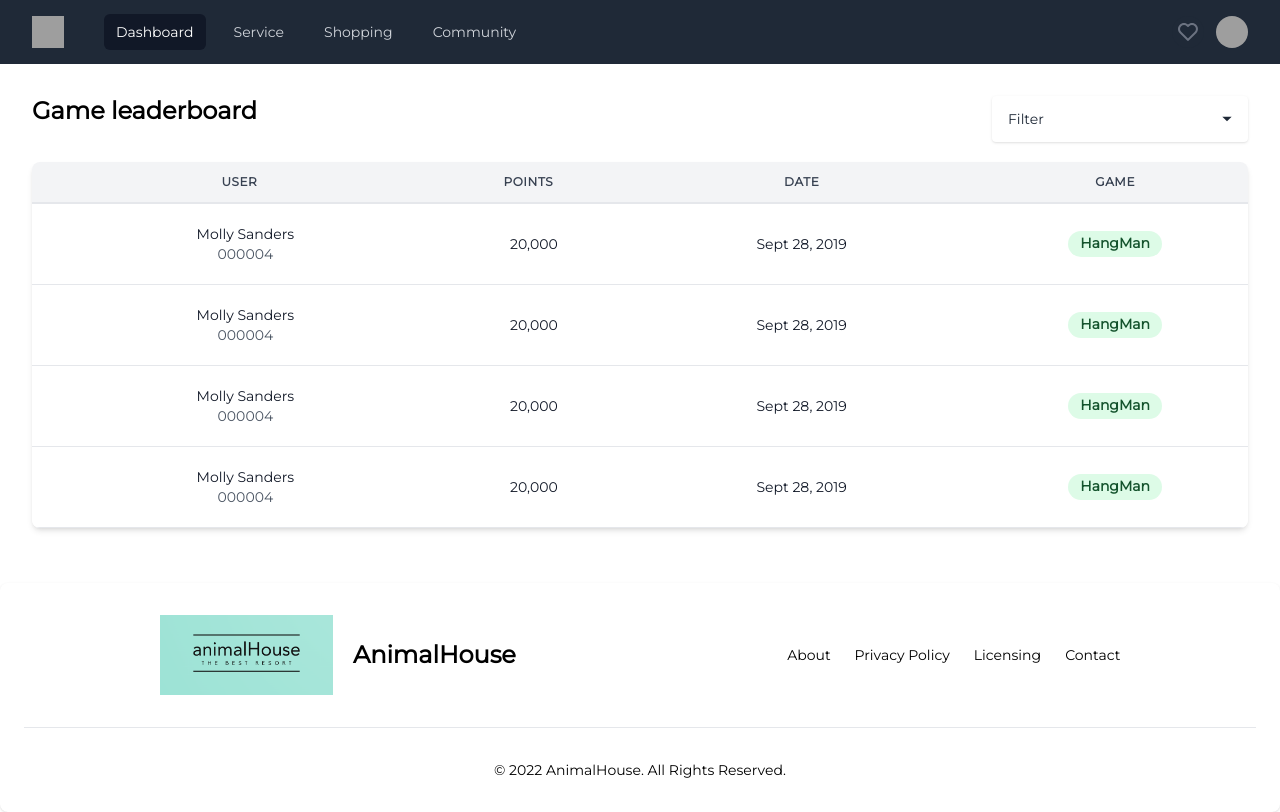
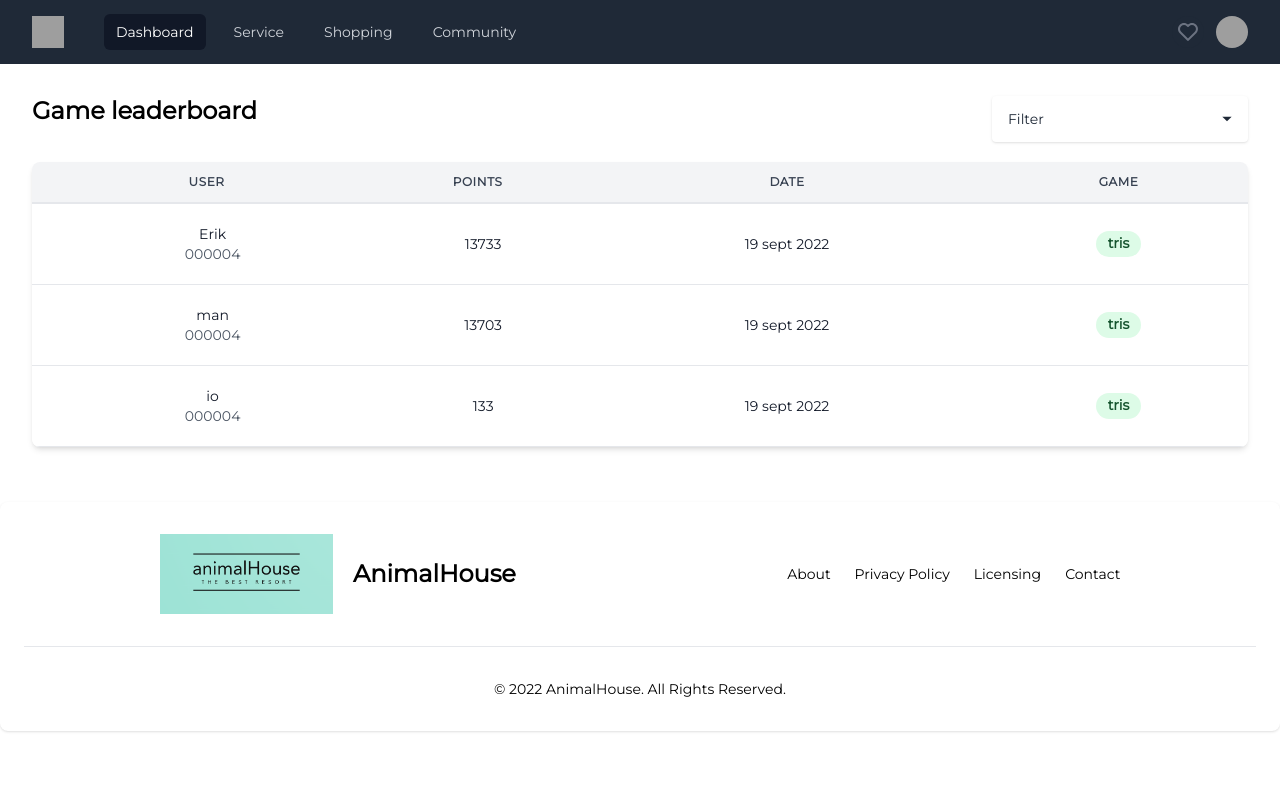
Before and after one commit to kocierik/animalHouse, a React (Create React App) app in the folder front-office/: page /community in a window 1280 px wide. Built offline with nearby package versions, Linux system fonts and the light colour scheme; grey boxes are pictures that could not be loaded; a web font is replaced by a local one.

Commit message:
feat: generalize code

```diff
--- a/front-office/src/views/Community.tsx
+++ b/front-office/src/views/Community.tsx
@@ -5,6 +5,30 @@ import Navbar from './common/Navbar'
 import Rawtable from './common/Rawtable'
 
 const Community = () => {
+
+const users = [
+  {
+  id: 1,
+  name: 'Erik',
+  points: 13733,
+  data: '19 sept 2022',
+  game: 'tris',
+  },
+    {
+  id: 2,
+  name: 'man',
+  points: 13703,
+  data: '19 sept 2022',
+  game: 'tris',
+  },
+    {
+  id: 3,
+  name: 'io',
+  points: 133,
+  data: '19 sept 2022',
+  game: 'tris',
+  },
+]
   return (
     <div className="h-full">
       <Navbar />
@@ -34,10 +58,10 @@ const Community = () => {
                   </tr>
                 </thead>
                 <tbody>
-                  <Rawtable />
-                  <Rawtable />
-                  <Rawtable />
-                  <Rawtable />
+                  {users.map(user => {
+                    return <Rawtable name={user.name} points={user.points} data={user.data} game={user.game}/>
+                  })}
+
                 </tbody>
               </table>
             </div>
--- a/front-office/src/views/common/DropDown.tsx
+++ b/front-office/src/views/common/DropDown.tsx
@@ -34,7 +34,7 @@ const DropDown = () => {
           <ItemDropdown/>
           <button
             onClick={() => setIsList(!isList)}
-            className="text-xs bg-indigo-100 hover:bg-indigo-200 rounded-md mt-6 font-medium py-2 w-full leading-3 text-indigo-700"
+            className="text-xs bg-green-100 hover:bg-green-200 rounded-md mt-6 font-medium py-2 w-full leading-3 text-green-700"
           >
             Select
           </button>
--- a/front-office/src/views/common/Rawtable.tsx
+++ b/front-office/src/views/common/Rawtable.tsx
@@ -1,24 +1,24 @@
 import React from 'react'
 
-const Rawtable = () => {
+const Rawtable = (props: { name: string , points: number, data: string, game: string }) => {
   return (
     <tr>
       <td className="px-5 text-center py-5 border-b border-gray-200 bg-white text-sm ">
         <div className="ml-3">
-          <p className="text-gray-900 whitespace-no-wrap">Molly Sanders</p>
+          <p className="text-gray-900 whitespace-no-wrap">{props.name}</p>
           <p className="text-gray-600 whitespace-no-wrap">000004</p>
         </div>
       </td>
       <td className=" py-5 border-b border-gray-200 bg-white text-sm">
-        <p className="text-gray-900 whitespace-no-wrap">20,000</p>
+        <p className="text-gray-900 whitespace-no-wrap">{props.points}</p>
       </td>
       <td className="px-5 py-5 border-b border-gray-200 bg-white text-sm">
-        <p className="text-gray-900 whitespace-no-wrap">Sept 28, 2019</p>
+        <p className="text-gray-900 whitespace-no-wrap">{props.data}</p>
       </td>
       <td className=" border-b border-gray-200 bg-white text-sm">
         <span className="relative inline-block px-3 py-1 font-semibold text-green-900 leading-tight">
           <span aria-hidden className="absolute inset-0 bg-green-200 opacity-50 rounded-full"></span>
-          <span className="relative">HangMan</span>
+          <span className="relative">{props.game}</span>
         </span>
       </td>
     </tr>
```
